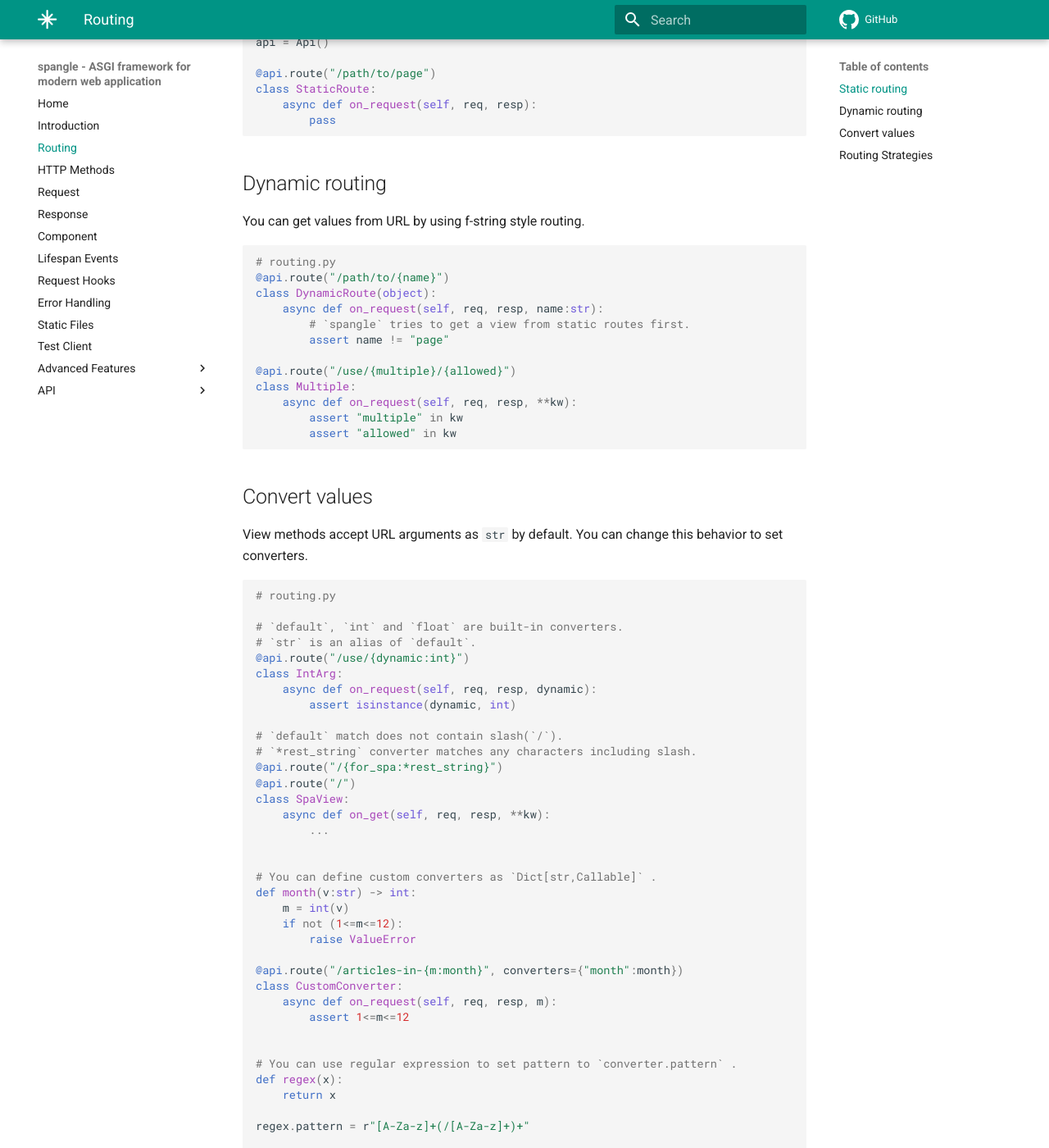
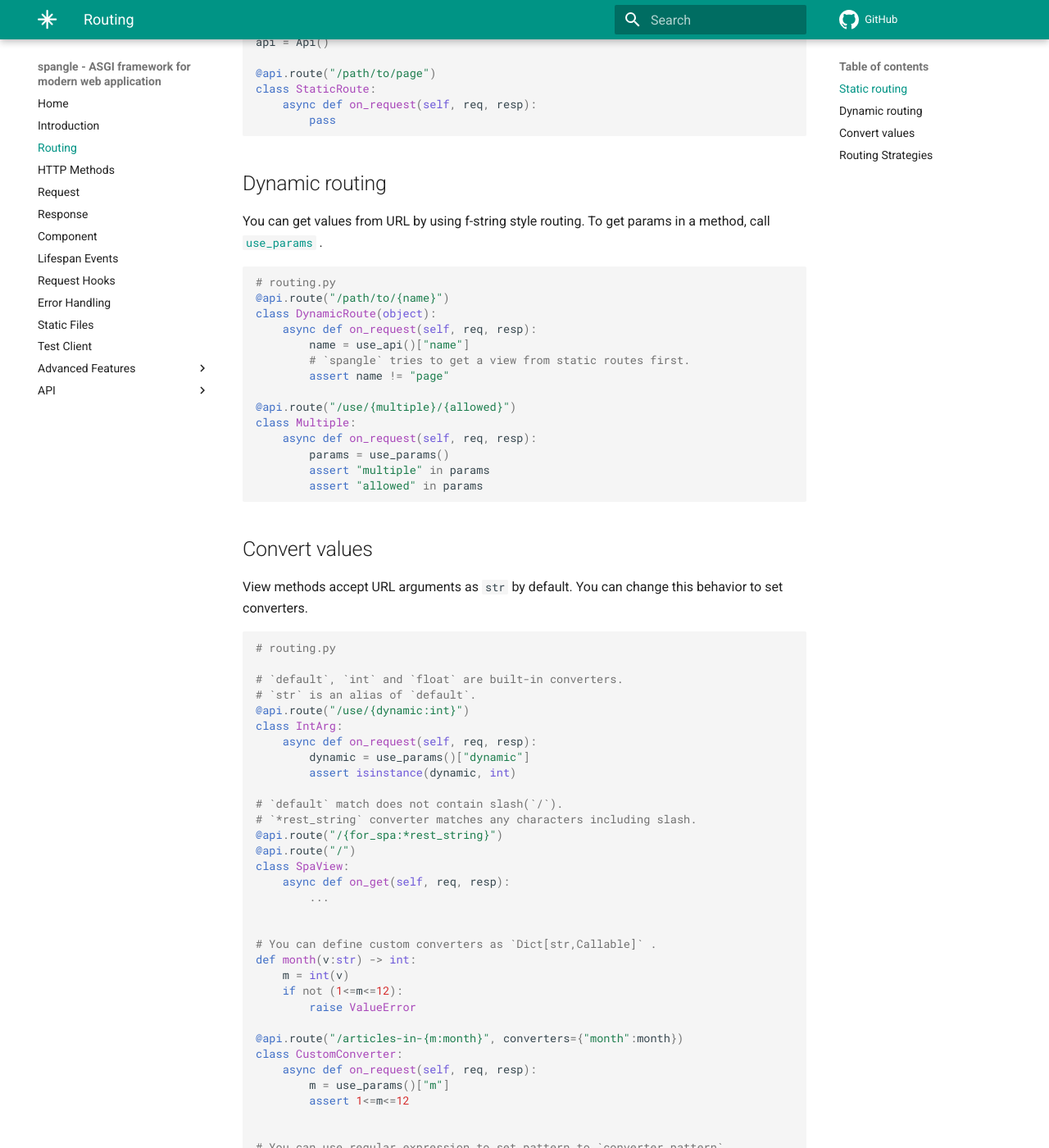
Before and after one commit to tkamenoko/spangle, an MkDocs documentation site: the page built from markdown/routing.md, in a window 1280 px wide and 1400 px high, scrolled down 322 px. Shown: the whole window at 82% size. Built offline with MkDocs 1.6.1 and Material for MkDocs 9.7.7, drawn with Linux system fonts in a browser that asks for light colours; comment, search, counter and statistics services are not loaded; some of the changed text lies outside the part shown.

Commit message:
fix: docs

````diff
--- a/markdown/routing.md
+++ b/markdown/routing.md
@@ -22,21 +22,23 @@ class StaticRoute:
 
 ## Dynamic routing
 
-You can get values from URL by using f-string style routing.
+You can get values from URL by using f-string style routing. To get params in a method, call [`use_params`](api/handler_protocols-py.md#use_params) .
 
 ```python
 # routing.py
 @api.route("/path/to/{name}")
 class DynamicRoute(object):
-    async def on_request(self, req, resp, name:str):
+    async def on_request(self, req, resp):
+        name = use_api()["name"]
         # `spangle` tries to get a view from static routes first.
         assert name != "page"
 
 @api.route("/use/{multiple}/{allowed}")
 class Multiple:
-    async def on_request(self, req, resp, **kw):
-        assert "multiple" in kw
-        assert "allowed" in kw
+    async def on_request(self, req, resp):
+        params = use_params()
+        assert "multiple" in params
+        assert "allowed" in params
 
 ```
 
@@ -51,7 +53,8 @@ View methods accept URL arguments as `str` by default. You can change this behav
 # `str` is an alias of `default`.
 @api.route("/use/{dynamic:int}")
 class IntArg:
-    async def on_request(self, req, resp, dynamic):
+    async def on_request(self, req, resp):
+        dynamic = use_params()["dynamic"]
         assert isinstance(dynamic, int)
 
 # `default` match does not contain slash(`/`).
@@ -59,7 +62,7 @@ class IntArg:
 @api.route("/{for_spa:*rest_string}")
 @api.route("/")
 class SpaView:
-    async def on_get(self, req, resp, **kw):
+    async def on_get(self, req, resp):
         ...
 
 
@@ -71,7 +74,8 @@ def month(v:str) -> int:
 
 @api.route("/articles-in-{m:month}", converters={"month":month})
 class CustomConverter:
-    async def on_request(self, req, resp, m):
+    async def on_request(self, req, resp):
+        m = use_params()["m"]
         assert 1<=m<=12
 
 
@@ -84,7 +88,8 @@ regex.pattern = r"[A-Za-z]+(/[A-Za-z]+)+"
 # convert must start with `*` to include slash for its pattern.
 @api.route("/accept/custom-pattern/{path:*regex}", converters={"*regex":regex})
 class SlashRequired:
-    async def on_request(self, req, resp, path):
+    async def on_request(self, req, resp):
+        path = use_params()["path"]
         assert "/" in path
 
 ```
````
Also changed, not shown: markdown/advanced/decorator.md (+2 -2 lines), markdown/advanced/default-route.md (+2 -3 lines), markdown/advanced/websocket.md (+2 -1 lines), markdown/request.md (+2 -2 lines), markdown/test-client.md (+2 -1 lines).
